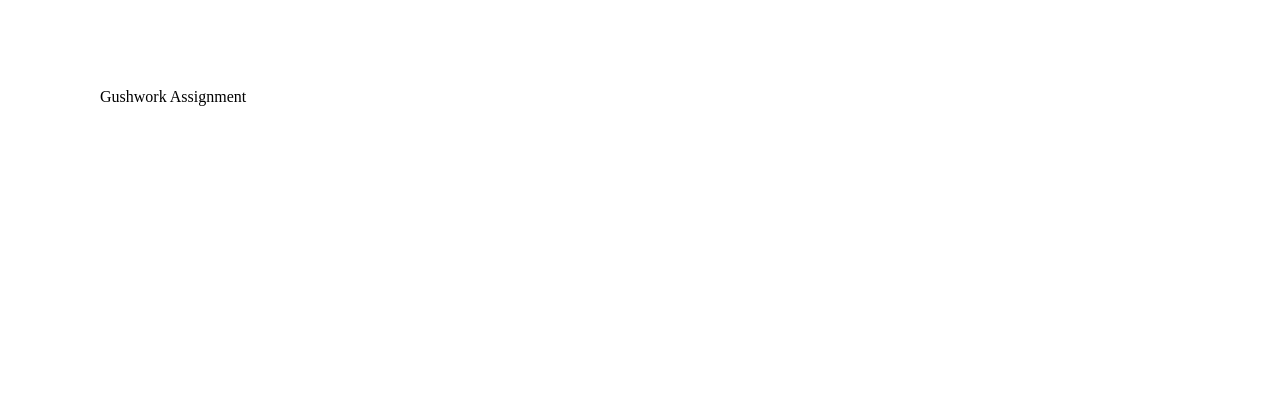
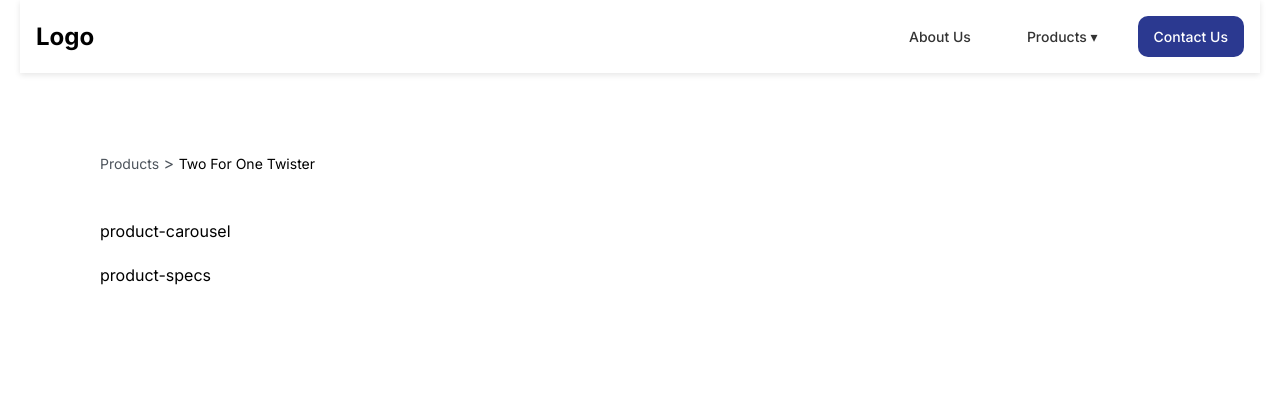
Before and after one commit to mallickafridi-work/gushwork-assignment, a plain HTML site: page index.html in a window 1280 px wide. Drawn offline with Linux system fonts and the light colour scheme.

Commit message:
Refactor HTML structure and enhance CSS styles for header and product sections

```diff
--- a/index.html
+++ b/index.html
@@ -3,14 +3,42 @@
 <head>
     <meta charset="UTF-8">
     <meta name="viewport" content="width=device-width, initial-scale=1.0">
+    <link href="https://fonts.googleapis.com/css2?family=Inter:wght@400;500;600;700&display=swap" rel="stylesheet">
     <link rel="stylesheet" href="styles.css">
     <title>Document</title>
 </head>
 
 <body>
-    <div class="container">Gushwork Assignment</div>
+    <header class="header">
+        <div class="logo">Logo</div>
+        <nav class="navbar nav-links">
+            <a href="#about">About Us</a>
+            <div class="dropdown">
+                <a href="#products">Products ▾</a>
+                <div class="dropdown-content">
+                    <a href="#product1">Product 1</a>
+                    <a href="#product2">Product 2</a>
+                    <a href="#product3">Product 3</a>
+                </div>
+            </div>
+            <a class="contact-button" href="#contact">Contact Us</a>
+        </nav>
+    </header>
 
+    <section class="hero-fold-v2 container">
+        <div class="">
+            <span class="products">Products</span>
+            <span style="color: #4D545C;">></span>
+            <span class="product">Two For One Twister</span>
+        </div>
+        <div class="product-wrapper">
+            <div class="product-carousel">product-carousel</div>
+            <div class="product-specs">product-specs</div>
+        </div>
+
+    </section>
 </body>
+
 <script src="script.js"></script>
 
 </html>
--- a/styles.css
+++ b/styles.css
@@ -2,46 +2,168 @@
   box-sizing: border-box;
 }
 
-/* Base container */
+html, body {
+  margin: 0;
+}
+
+:root {
+  --Colors-Neutral-white: #FFFFFF;
+  font-family: 'Inter', sans-serif; /* Figma font */
+}
+
+/* Base container (≤360px default) */
 .container {
   max-width: 1240px;
   margin: 0 auto;
-    /* centers content */
-    padding: 48px 16px;
-    /* default for smallest screens (360px) */
+  padding: 48px 16px; /* top/bottom 48px, left/right 16px */
+}
+
+/* Header base */
+header {
+  max-width: 1240px;
+  margin: 0 auto;
+  width: 100%;
+  background: var(--Colors-Neutral-white);
+  box-shadow: 0 2px 6px rgba(0,0,0,0.1);
+  z-index: 1100;
+  padding: 16px;
+  display: grid;
+  grid-template-columns: 1fr auto; /* logo left, navbar right */
+  align-items: center;
+}
+
+/* Logo */
+.logo {
+  font-size: 1.5rem;
+  font-weight: bold;
+  justify-self: start;
+}
+
+/* Navbar hidden by default (below 360px) */
+.navbar {
+  display: none;
+}
+
+.navbar a {
+  padding: 12px 16px;
+  display: flex;
+  align-items: center;
+  justify-content: center;
+  font-weight: 500;                 /* Medium weight */
+  font-style: normal;               /* Medium in Figma = normal style */
+  font-size: 14px;                  /* Figma size */
+  text-decoration: none;
+  color: #333;
+}
+
+/* Dropdown */
+.dropdown {
+  position: relative;
+}
+
+.dropdown-content {
+  display: none;
+  position: absolute;
+  top: 100%;
+  left: 0;
+  background: #fff;
+  box-shadow: 0 4px 6px rgba(0,0,0,0.1);
+  min-width: 160px;
+  z-index: 1001;
+}
+
+.dropdown-content a {
+  display: block;
+  padding: 10px 16px;
+  text-decoration: none;
+  color: #333;
+}
+
+.dropdown:hover .dropdown-content {
+  display: block;
+}
+
+.navbar .contact-button {
+  border-radius: 10px;
+  background: #2B3990;
+  color: #FFFFFF; /* stays white now */
+  cursor: pointer;
+  transition: background 0.3s ease;
+}
+
+.contact-button:hover {
+  background: #1f2a6d; /* slightly darker shade on hover */
+}
+
+.products {
+  font-size: 14px;                  /* Figma size */
+  color: #4D545C;                   /* ensure text is readable on dark bg */
+}
+
+.product {
+    font-size: 14px;                  /* Figma size */
+}
+
+.product-wrapper {
+  max-width: 100%;
+  padding: 48px 0px;
+  display: flex;
+  justify-content: space-between;
+  gap: 24px;
+}
+
+/* ≥ 360px → show navbar */
+@media (min-width: 360px) {
+  .navbar {
+    display: flex;
+    justify-self: end;
+    gap: 24px;
+  }
 }
 
 /* ≥ 800px */
 @media (min-width: 800px) {
   .container {
-        padding: 80px 48px;
+    padding: 80px 48px; /* top/bottom 80px, left/right 48px */
+  }
+
+  .product-wrapper {
+    flex-direction: column;
+  }
+
+  .product-specs {
+
+  }
+
+  .product-carousel {
+
   }
 }
 
 /* ≥ 1080px */
 @media (min-width: 1080px) {
   .container {
-        padding: 80px 60px;
+    padding: 80px 60px; /* top/bottom 80px, left/right 60px */
   }
 }
 
 /* ≥ 1200px */
 @media (min-width: 1200px) {
   .container {
-        padding: 80px;
+    padding: 80px; /* all sides 80px */
   }
 }
 
 /* ≥ 1440px */
 @media (min-width: 1440px) {
   .container {
-        padding: 100px;
+    padding: 100px; /* all sides 100px */
   }
 }
 
 /* ≥ 1600px */
 @media (min-width: 1600px) {
   .container {
-        padding: 100px;
+    padding: 100px; /* all sides 100px */
   }
 }
```
Lines whose indentation alone changed are shown as unchanged.
